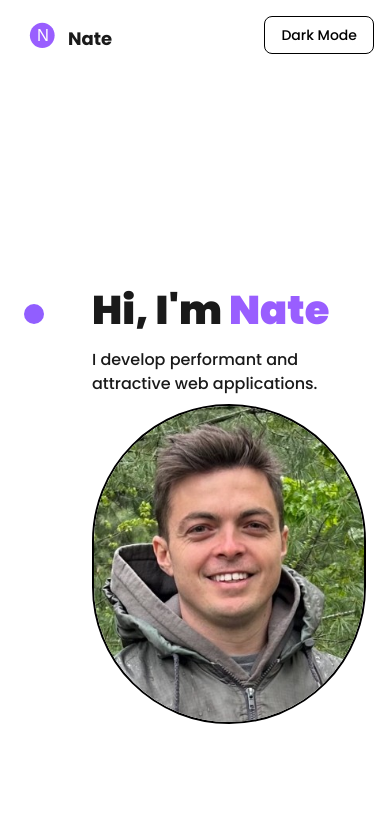
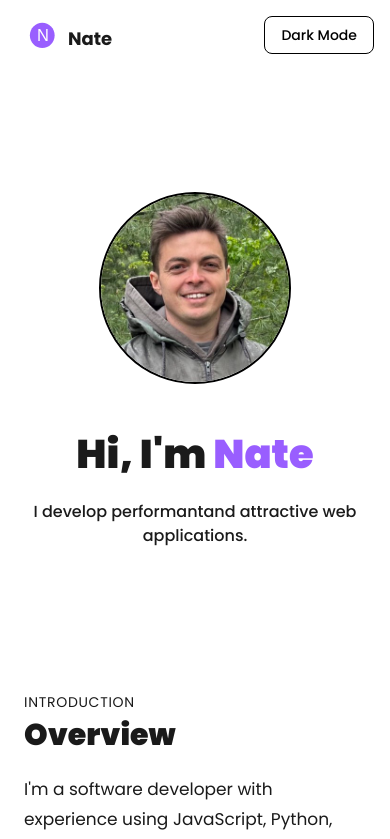
Before and after one commit to nathanielazevedo/portfolio, a React (Vite) app: page / in a window 390 px wide. Shown: the top 839 px of the page. Built offline with nearby package versions, Linux system fonts and the light colour scheme.

Commit message:
fix mobile weirdness

```diff
--- a/src/components/Hero.jsx
+++ b/src/components/Hero.jsx
@@ -4,27 +4,26 @@ import { headshot } from "../assets/index.js";
 
 const Hero = () => {
   return (
-    <section className="w-full py-20 mx-auto bg-primary text-text dark:bg-dark-primary dark:text-dark-white-100">
+    <section className="w-full py-20 bg-primary text-text dark:bg-dark-primary dark:text-dark-white-100">
       <div
-        className={`${styles.paddingX} max-w-7xl mx-auto flex items-start gap-12 pt-48`}
+        className={`${styles.paddingX} max-w-7xl mx-auto flex flex-col sm:flex-row items-center sm:items-start gap-10 pt-28 sm:pt-48`}
       >
         {/* Side bar gradient */}
-        <div className="flex flex-col justify-center items-center mt-8">
+        <div className="hidden sm:flex flex-col justify-center items-center mt-8">
           <div className="w-5 h-5 rounded-full bg-[#915eff]" />
           <div className="w-1 sm:h-60 h-30 bg-gradient-to-b from-[#915eff] to-transparent" />
         </div>
 
         {/* Hero text + image */}
-        {/* Hero text + image */}
-        <div className="flex flex-col sm:flex-row gap-10 items-center justify-between w-full">
+        <div className="flex flex-col-reverse sm:flex-row gap-8 sm:gap-10 items-center justify-between w-full text-center sm:text-left">
           {/* Text */}
           <div>
             <h1 className={`${styles.heroHeadText}`}>
               Hi, I'm{" "}
               <span className="text-[#995eff] dark:text-purple-700">Nate</span>
             </h1>
-            <p className={`${styles.heroSubText} mt-2`}>
-              I develop performant&nbsp;
+            <p className={`${styles.heroSubText} mt-4`}>
+              I develop performant
               <br className="sm:block hidden" />
               and attractive web applications.
             </p>
@@ -34,7 +33,7 @@ const Hero = () => {
           <img
             src={headshot}
             alt="Nate Azevedo headshot"
-            className="w-80 h-80 rounded-full object-cover border-2 border-black dark:border-white -mt-8 mx-auto"
+            className="w-48 h-48 sm:w-80 sm:h-80 rounded-full object-cover border-2 border-black dark:border-white"
           />
         </div>
       </div>
--- a/src/components/Works.jsx
+++ b/src/components/Works.jsx
@@ -18,12 +18,16 @@ const ProjectCard = ({
 }) => {
   return (
     <motion.div
+      whileInView="show"
+      initial="hidden"
+      viewport={{ once: true, amount: 0.2 }}
       variants={fadeIn("up", "spring", index * 0.5, 0.75)}
       onClick={() => window.open(live_link, "_blank")}
+      className="w-full sm:w-[360px]"
     >
       <Tilt
         options={{ max: 45, scale: 1, speed: 450 }}
-        className="bg-tertiary dark:bg-dark-tertiary border border-black dark:border-none p-5 rounded-2xl sm:w-[360px] w-full cursor-pointer shadow-sm dark:shadow-card"
+        className="bg-tertiary dark:bg-dark-tertiary border border-black dark:border-none p-5 rounded-2xl cursor-pointer shadow-sm dark:shadow-card h-full"
       >
         <div className="relative w-full h-[230px]">
           <img
@@ -34,7 +38,7 @@ const ProjectCard = ({
           <div className="absolute inset-0 flex justify-end m-3 card-img_hover">
             <div
               onClick={(e) => {
-                e.stopPropagation(); // Prevent parent click (live link)
+                e.stopPropagation();
                 window.open(source_code_link, "_blank");
               }}
               className="bg-dark-black-200 border border-white w-10 h-10 rounded-full flex justify-center items-center cursor-pointer shadow"
@@ -75,7 +79,13 @@ const ProjectCard = ({
 const Works = () => {
   return (
     <>
-      <motion.div variants={textVariant()}>
+      <motion.div
+        variants={textVariant()}
+        initial="hidden"
+        whileInView="show"
+        viewport={{ once: true, amount: 0.2 }}
+        className="text-left"
+      >
         <p
           className={`${styles.sectionSubText} text-tertiary dark:text-dark-secondary`}
         >
@@ -88,10 +98,12 @@ const Works = () => {
         </p>
       </motion.div>
 
-      <div className="w-full flex">
       <motion.p
         variants={fadeIn("", "", 0.1, 1)}
-          className="mt-3 text-text dark:text-dark-white-100 text-[17px] max-w-3xl leading-[30px]"
+        initial="hidden"
+        whileInView="show"
+        viewport={{ once: true, amount: 0.2 }}
+        className="mt-4 text-text dark:text-dark-white-100 text-[17px] max-w-3xl leading-[30px] text-left"
       >
         The following projects showcase my skills and experience through
         real-world examples of my work. Each project is briefly described with
@@ -99,9 +111,8 @@ const Works = () => {
         solve complex problems, work with different technologies, and manage
         projects effectively.
       </motion.p>
-      </div>
 
-      <div className="mt-20 flex flex-wrap gap-7">
+      <div className="mt-20 flex flex-wrap justify-center gap-7 w-full">
         {projects.map((project, index) => (
           <ProjectCard key={`project-${index}`} index={index} {...project} />
         ))}
@@ -110,4 +121,4 @@ const Works = () => {
   );
 };
 
-export default SectionWrapper(Works, "");
+export default SectionWrapper(Works, "projects");
```
Lines whose indentation alone changed are shown as unchanged.
